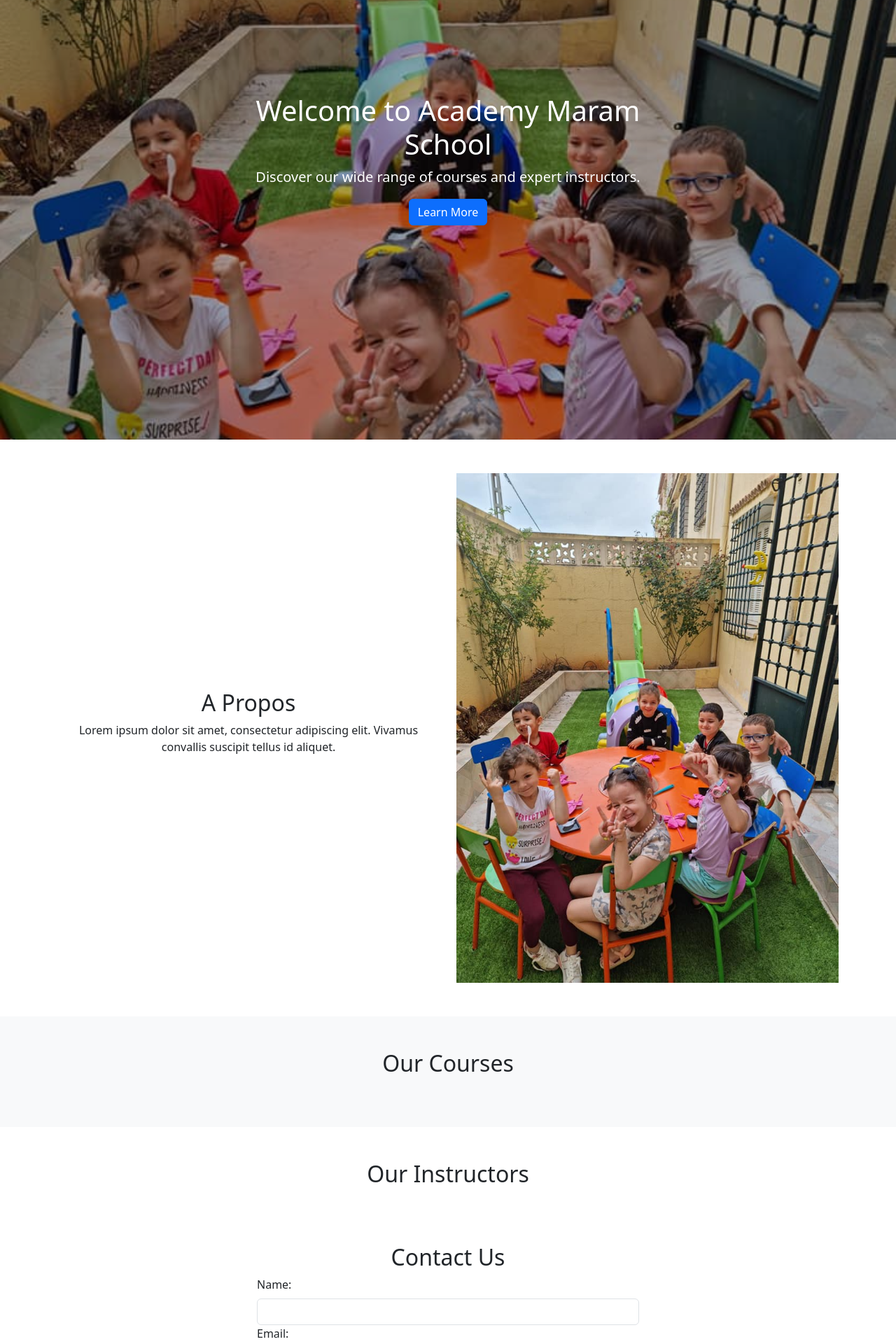
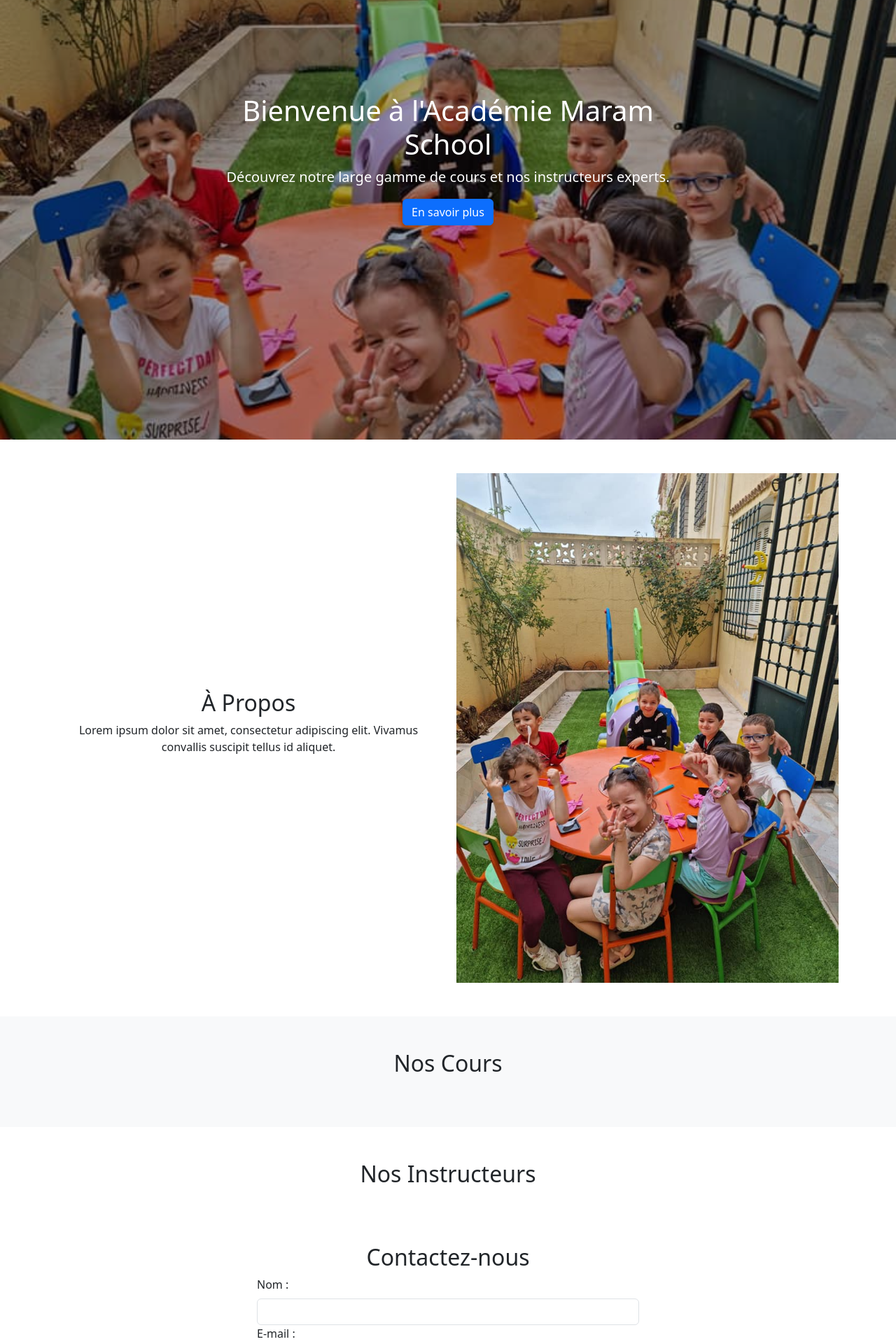
Before and after one commit to Haithemkoriche/acadmey_marame_school_gestion_inscription, a PHP site: page / in a window 1280 px wide. Shown: the part 280-2200 px from the top of the page at 70% size. Run offline with PHP 8.4, Linux system fonts and the light colour scheme; data that the repository does not hold is empty.

Commit message:
traduction page d'acceuil

```diff
--- a/index.php
+++ b/index.php
@@ -1,6 +1,6 @@
 <?php include "config/bdd.php"; ?>
 <!DOCTYPE html>
-<html lang="en">
+<html lang="fr">
 
 <head>
   <meta charset="UTF-8" />
@@ -23,13 +23,13 @@
       <div class="collapse navbar-collapse" id="navbarNav">
         <ul class="navbar-nav ms-auto">
           <li class="nav-item me-4">
-            <a class="nav-link" href="#about">About</a>
+            <a class="nav-link" href="#about">À propos</a>
           </li>
           <li class="nav-item me-4">
-            <a class="nav-link" href="#courses">Courses</a>
+            <a class="nav-link" href="#courses">Cours</a>
           </li>
           <li class="nav-item me-4">
-            <a class="nav-link" href="#team">Instructors</a>
+            <a class="nav-link" href="#team">Instructeurs</a>
           </li>
           <li class="nav-item me-4">
             <a class="nav-link" href="#contact">Contact</a>
@@ -45,12 +45,12 @@
     <div class="row">
       <div class="col-md-12">
         <div class="position-relative">
-          <img src="img/352499042_3260409140926278_8767796183506052124_n.jpg" class="img-fluid" alt="Welcome Image" style="object-fit: cover; filter: brightness(70%); width: 100vw; height: 100vh;">
+          <img src="img/352499042_3260409140926278_8767796183506052124_n.jpg" class="img-fluid" alt="Image de bienvenue" style="object-fit: cover; filter: brightness(70%); width: 100vw; height: 100vh;">
           <!-- <div class="container"> -->
           <div class="position-absolute top-50 start-50 translate-middle">
-              <h1 class="text-white">Welcome to Academy Maram School</h1>
-              <p class="lead text-white">Discover our wide range of courses and expert instructors.</p>
-              <a href="#about" class="btn btn-primary">Learn More</a>
+              <h1 class="text-white">Bienvenue à l'Académie Maram School</h1>
+              <p class="lead text-white">Découvrez notre large gamme de cours et nos instructeurs experts.</p>
+              <a href="#about" class="btn btn-primary">En savoir plus</a>
             </div>
         <!-- </div> -->
       </div>
@@ -64,7 +64,7 @@
     <div class="row">
       <div class="col-md-6 d-flex align-items-center">
         <div class="text-center">
-          <h2>A Propos</h2>
+          <h2>À Propos</h2>
           <p>
             Lorem ipsum dolor sit amet, consectetur adipiscing elit. Vivamus
             convallis suscipit tellus id aliquet.
@@ -72,7 +72,7 @@
         </div>
       </div>
       <div class="col-md-6 d-flex align-items-center">
-        <img src="img/352499042_3260409140926278_8767796183506052124_n.jpg" alt="About Image" class="img-fluid" style="max-width: 100%; max-height: auto;">
+        <img src="img/352499042_3260409140926278_8767796183506052124_n.jpg" alt="Image à propos" class="img-fluid" style="max-width: 100%; max-height: auto;">
       </div>
     </div>
   </div>
@@ -81,7 +81,7 @@
 
   <section id="courses" class="bg-light pt-5 pb-5 mb-4">
     <div class="container">
-      <h2 class="text-center pb-3">Our Courses</h2>
+      <h2 class="text-center pb-3">Nos Cours</h2>
       <div class="row">
         <?php
         // Récupérer les cours depuis la base de données
@@ -100,17 +100,17 @@
               <div class="card-body">
                 <h5 class="card-title"><?php echo $courseName; ?></h5>
                 <p class="card-text"><?php echo $courseDescription; ?></p>
-                <button class="btn btn-primary" data-bs-toggle="modal" data-bs-target="#registrationModal<?php echo $courseId; ?>">Register</button>
+                <button class="btn btn-primary" data-bs-toggle="modal" data-bs-target="#registrationModal<?php echo $courseId; ?>">S'inscrire</button>
               </div>
             </div>
           </div>
 
-          <!-- Registration Modal -->
+          <!-- Modal d'inscription -->
           <div class="modal fade" id="registrationModal<?php echo $courseId; ?>" tabindex="-1" aria-labelledby="registrationModalLabel" aria-hidden="true">
             <div class="modal-dialog">
               <div class="modal-content">
                 <div class="modal-header">
-                  <h5 class="modal-title" id="registrationModalLabel">Course Registration</h5>
+                  <h5 class="modal-title" id="registrationModalLabel">Inscription au cours</h5>
                   <button type="button" class="btn-close" data-bs-dismiss="modal" aria-label="Close"></button>
                 </div>
                 <div class="modal-body">
@@ -118,20 +118,20 @@
                     <input type="hidden" name="course_id" value="<?php echo $courseId; ?>">
 
                     <div class="mb-3">
-                      <label class="form-label" for="student_name">Your Name</label>
+                      <label class="form-label" for="student_name">Votre nom</label>
                       <input type="text" class="form-control" id="student_name" name="student_name" required>
                     </div>
 
                     <div class="mb-3">
-                      <label class="form-label" for="student_email">Your Email</label>
+                      <label class="form-label" for="student_email">Votre e-mail</label>
                       <input type="email" class="form-control" id="student_email" name="student_email" required>
                     </div>
 
-                    <!-- Add more registration fields here -->
+                    <!-- Ajoutez plus de champs d'inscription ici -->
 
                     <div class="modal-footer">
-                      <button type="button" class="btn btn-secondary" data-bs-dismiss="modal">Close</button>
-                      <button type="submit" class="btn btn-primary">Register</button>
+                      <button type="button" class="btn btn-secondary" data-bs-dismiss="modal">Fermer</button>
+                      <button type="submit" class="btn btn-primary">S'inscrire</button>
                     </div>
                   </form>
                 </div>
@@ -147,7 +147,7 @@
 
   <section id="team" class="mb-5 mt-5">
     <div class="container">
-      <h2 class="text-center pb-4">Our Instructors</h2>
+      <h2 class="text-center pb-4">Nos Instructeurs</h2>
       <div class="row">
         <?php
         // Récupérer les instructeurs depuis la base de données
@@ -202,9 +202,9 @@
       // Insertion du message dans la table "contact_messages"
       $insertSql = "INSERT INTO contact_messages (name_contact, email_contact, message_contact) VALUES ('$name', '$email', '$message')";
       if (mysqli_query($conn, $insertSql)) {
-        $successMessage = "Message sent successfully!";
+        $successMessage = "Message envoyé avec succès !";
       } else {
-        $errorMessage = "Error: " . $insertSql . "<br>" . mysqli_error($conn);
+        $errorMessage = "Erreur : " . $insertSql . "<br>" . mysqli_error($conn);
       }
     }
   }
@@ -216,7 +216,7 @@
 
 <section id="contact">
   <div class="container mt-5 mb-5">
-    <h2 class="text-center">Contact Us</h2>
+    <h2 class="text-center">Contactez-nous</h2>
 
     <?php if (!empty($successMessage)) { ?>
       <div class="alert alert-success" role="alert">
@@ -228,33 +228,33 @@
       <div class="col-md-6">
         <form method="post" action="<?php echo htmlspecialchars($_SERVER["PHP_SELF"]); ?>">
           <div class="form-group">
-            <label class="form-label" for="name">Name:</label>
+            <label class="form-label" for="name">Nom :</label>
             <input type="text" class="form-control" id="name" name="name" value="<?php echo $name; ?>">
           </div>
           <div class="form-group">
-            <label class="form-label" for="email">Email:</label>
+            <label class="form-label" for="email">E-mail :</label>
             <input type="email" class="form-control" id="email" name="email" value="<?php echo $email; ?>">
           </div>
           <div class="form-group">
-            <label class="form-label" for="message">Message:</label>
+            <label class="form-label" for="message">Message :</label>
             <textarea class="form-control" id="message" name="message"><?php echo $message; ?></textarea>
           </div>
-          <button type="submit" class="btn btn-primary mt-3">Submit</button>
+          <button type="submit" class="btn btn-primary mt-3">Envoyer</button>
         </form>
       </div>
     </div>
   </div>
 
-  <!-- Success Modal -->
+  <!-- Modal de succès -->
   <div class="modal fade" id="successModal" tabindex="-1" aria-labelledby="successModalLabel" aria-hidden="true">
     <div class="modal-dialog">
       <div class="modal-content">
         <div class="modal-header">
-          <h5 class="modal-title" id="successModalLabel">Message Sent</h5>
+          <h5 class="modal-title" id="successModalLabel">Message envoyé</h5>
           <button type="button" class="btn-close" data-bs-dismiss="modal" aria-label="Close"></button>
         </div>
         <div class="modal-body">
-          <p>Your message has been sent successfully. We will get back to you soon.</p>
+          <p>Votre message a été envoyé avec succès. Nous vous répondrons bientôt.</p>
         </div>
       </div>
     </div>
@@ -266,15 +266,15 @@
     <div class="container">
       <div class="row">
         <div class="col-md-4">
-          <h4>About Academy Maram School</h4>
+          <h4>À propos de l'Académie Maram School</h4>
           <p>Lorem ipsum dolor sit amet, consectetur adipiscing elit. Vivamus convallis suscipit tellus id aliquet.</p>
         </div>
         <div class="col-md-4">
-          <h4>Contact Information</h4>
-          <p>123 Main Street, City, Country</p>
-          <p>Phone: +1 234 567890</p>
-          <p>Email: info@academymaramschool.com</p>
-          <h4>Follow Us</h4>
+          <h4>Coordonnées</h4>
+          <p>123 Rue Principale, Ville, Pays</p>
+          <p>Téléphone : +1 234 567890</p>
+          <p>E-mail : info@academymaramschool.com</p>
+          <h4>Suivez-nous</h4>
           <ul class="list-inline social-icons">
             <li class="list-inline-item">
               <a href="#" target="_blank"><i class="fab fa-facebook"></i></a>
@@ -285,12 +285,12 @@
             <li class="list-inline-item">
               <a href="#" target="_blank"><i class="fab fa-instagram"></i></a>
             </li>
-            <!-- Add more social icons here -->
+            <!-- Ajoutez plus d'icônes de réseaux sociaux ici -->
           </ul>
 
         </div>
         <div class="col-md-4">
-          <h4>Location</h4>
+          <h4>Emplacement</h4>
           <div class="map-responsive">
             <iframe src="https://www.google.com/maps/embed?pb=!1m18!1m12!1m3!1d3196.4675560994906!2d2.9644917152887675!3d36.75934947995714!2m3!1f0!2f0!3f0!3m2!1i1024!2i768!4f13.1!3m3!1m2!1s0x128fb103f8943f9d%3A0x97e9de1c24190320!2sAcademy%20Maram%20School!5e0!3m2!1sen!2sdz!4v1689560554708!5m2!1sen!2sdz" width="100%" height="300" style="border:0;" allowfullscreen="" loading="lazy" referrerpolicy="no-referrer-when-downgrade"></iframe>
           </div>
```
